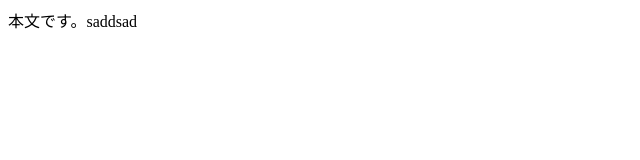
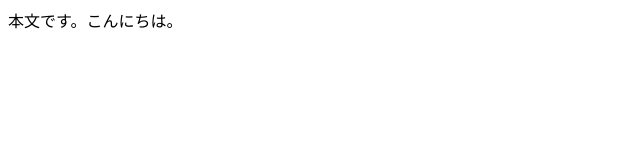
Before and after one commit to cresvan/MyFirstSTS, a plain HTML site: page index.html in a window 1280 px wide. Shown: the full height of the page, 0-640 px from the left. Drawn offline with Linux system fonts and the light colour scheme.

Commit message:
「こんにちは。」を追加

```diff
--- a/index.html
+++ b/index.html
@@ -5,6 +5,6 @@
 <title>タイトル</title>
 </head>
 <body>
-本文です。saddsad
+本文です。こんにちは。
 </body>
 </html>
```
